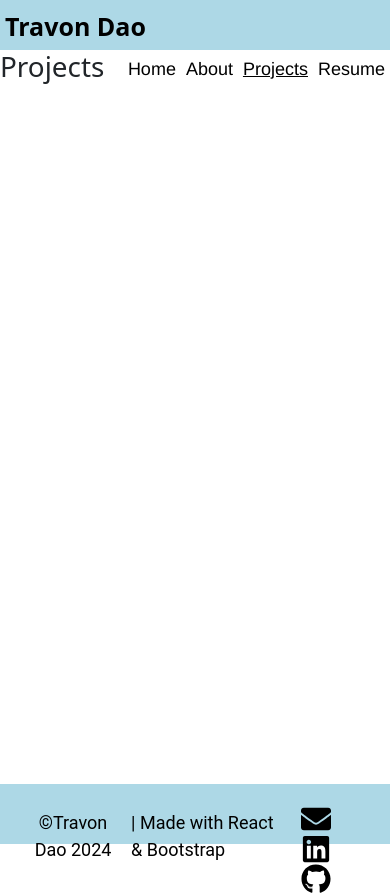
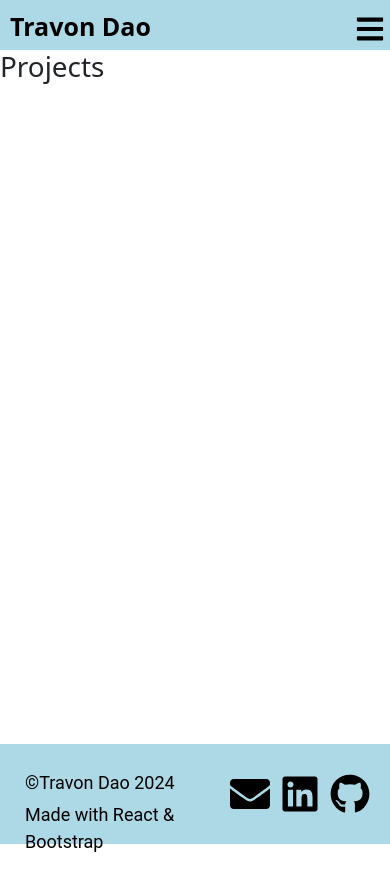
Before and after one commit to tdao09/portfolio, a React (Create React App) app: page /projects in a window 390 px wide. After the commit the page ends 855 px from the top, so only its background shows below. Built offline with nearby package versions, Linux system fonts and the light colour scheme.

Commit message:
responsive css

```diff
--- a/data/projects.JSON
+++ /dev/null
@@ -1,3 +0,0 @@
-[
-
-]
--- a/src/components/footer.js
+++ b/src/components/footer.js
@@ -7,14 +7,15 @@ export default function Footer() {
             <div className="copy-div">
                 <div className="footer-container">
                     <p className="copy">&copy;Travon Dao 2024</p>
-                    <p>| Made with React & Bootstrap</p>
+                    <p className="separator">|</p>
+                    <p>Made with React & Bootstrap</p>
                 </div>
 
             </div>
             <div className="list-div">
-                <a href="mailto:travondao@gmail.com"><FaEnvelope className="envelope-logo"/></a>
-                <a href="https://www.linkedin.com/in/travon-dao-3490221b3/" target="_blank" rel="noreferrer"><FaLinkedin className="linkedin-logo"/></a>
-                <a href="https://github.com/tdao09" target="_blank" rel="noreferrer"><FaGithub className="github-logo"/></a>
+                <a href="mailto:travondao@gmail.com"><FaEnvelope className="envelope-logo" alt="Envelope logo"/></a>
+                <a href="https://www.linkedin.com/in/travon-dao-3490221b3/" target="_blank" rel="noreferrer"><FaLinkedin className="linkedin-logo" alt="Linkedin logo"/></a>
+                <a href="https://github.com/tdao09" target="_blank" rel="noreferrer"><FaGithub className="github-logo" alt="Github logo"/></a>
             </div>
         </footer>
     );
--- a/src/components/navbar.js
+++ b/src/components/navbar.js
@@ -1,21 +1,28 @@
 
 import '../css/navbar.css';
 import { NavLink } from 'react-router-dom';
+import { FaBars } from 'react-icons/fa';
+import { useState } from 'react';
 
 export default function Navbar() {
+    const [showNav, toggleNav] = useState(false);
+
+    function handleHamburgerTap() {
+        toggleNav(!showNav);
+    }
+
     return(
         <nav className="navbar">
-            <div className="nav-title">
-            <NavLink className="nav-name" to="/">Travon Dao</NavLink>
-            </div>
-            <div className="nav-list">
-                <ul>
+
+                <NavLink className="nav-title" to="/">Travon Dao</NavLink>
+                <ul className={`nav-list ${showNav ? "nav-open" : ""}`}>
                     <li><NavLink to="/">Home</NavLink></li>
                     <li><NavLink to="/about">About</NavLink></li>
                     <li><NavLink to="/projects">Projects</NavLink></li>
                     <li><NavLink to="/resume">Resume</NavLink></li>
-            </ul>
-            </div>
+                </ul>
+                <FaBars className="hamburger" alt="More options/
+                        hamburger icon" onClick={handleHamburgerTap}/>
         </nav>
     );
 }
--- a/src/css/footer.css
+++ b/src/css/footer.css
@@ -6,11 +6,6 @@ footer {
     padding: 20px;
 }
 
-footer ul {
-    list-style-type: none;
-    display: flex;
-    justify-content: flex-end;
-}
 
 .list-div a {
     margin-left: 10px;
@@ -47,3 +42,35 @@ footer ul li a:hover {
 p.copy {
     text-align: center;
 }
+
+@media (max-width: 680px) {
+    footer {
+        height: 100px;
+
+    }
+
+    .envelope-logo, .linkedin-logo, .github-logo {
+        height: 40px;
+        width: 40px;
+
+    }
+
+    .footer-container {
+        display: block;
+    }
+
+    p.separator {
+        display: none;
+    }
+
+    p.copy {
+        text-align: left;
+    }
+
+    .list-div {
+        display: flex;
+        justify-content: center;
+        align-items: center;
+
+    }
+}
--- a/src/css/home.css
+++ b/src/css/home.css
@@ -1,44 +1,33 @@
 h1.intro-title {
+    font-size: 35px;
     margin: 35px;
-    font-size: 25px;
 }
 
 .intro-text p {
     margin: 35px;
+    font-size: 18px;
 }
 
-.intro-text p {
-    font-size: 16px;
+div.intro-container {
+    display: flex;
 }
 
 img.Travon-portrait-home {
     height: 350px;
     width: 300px;
-    border-radius: 15px;
     display: block;
     margin: 0 auto;
     margin-top: 20px;
     border-radius: 15px;
-
 }
 
-/* screen sizes 650 or wider */
-@media (min-width: 850px) {
-    div.intro-container {
-        display: flex;
-    }
+img.intro-text-img {
+    display: none;
+}
 
-    h1.intro-title {
-        font-size: 35px;
-    }
-    .intro-text p {
-        font-size: 18px;
-    }
-
-    .intro-text, .intro-pic {
-        flex-basis: 50%;
-        flex-grow: 1;
-    }
+.intro-text, .intro-pic {
+    flex-basis: 50%;
+    flex-grow: 1;
 }
 
 h1.projects {
@@ -47,27 +36,71 @@ h1.projects {
 }
 
 
-div.skills {
-display: flex;
-justify-content: center;
-align-items: center;
-}
-
-
-
-.java-logo, .python-logo, .sql-logo, .html-logo, .css-logo, .js-logo, .node-logo, .express-logo, .mongo-logo {
-    height: 50px;
-    width: 50px;
-    margin: 2px;
-}
-
-.react-logo {
-    height: 45px;
-    width: 50px;
+.java-logo, .python-logo, .sql-logo, .html-logo, .css-logo, .js-logo, .node-logo, .express-logo, .react-logo, .mongo-logo {
+    height: 60px;
+    width: 60px;
     margin: 2px;
 }
 
 
 .projects-container {
     display: flex;
+    margin-bottom: 10px;
 }
+
+div.skills {
+    margin-left: 20px;
+ }
+
+div.skills-row-1, div.skills-row-2 {
+    display: inline-block;
+    justify-self: center;
+}
+
+
+
+@media (max-width: 680px) {
+    div.intro-container {
+        display: block;
+    }
+
+    .intro-text p {
+        font-size: 16px;
+    }
+
+    h1.intro-title {
+        margin: 35px;
+        font-size: 25px;
+    }
+    div.skills {
+        display: block;
+
+    }
+
+    img.intro-text-img {
+        height: 300px;
+        width: 250px;
+        display: block;
+        margin: 0 auto;
+        margin-top: 20px;
+        border-radius: 15px;
+    }
+
+    img.Travon-portrait-home {
+      display: none;
+    }
+    .intro-title {
+        text-align: center
+    }
+
+    div.skills {
+       display: flex;
+       justify-content: center;
+       text-align: center;
+    }
+
+    .java-logo, .python-logo, .sql-logo, .html-logo, .css-logo, .js-logo, .node-logo, .express-logo, .react-logo, .mongo-logo {
+        height: 40px;
+        width: 40px;
+    }
+}
--- a/src/css/navbar.css
+++ b/src/css/navbar.css
@@ -34,30 +34,57 @@
     text-decoration: underline;
 }
 
-.navbar .nav-name {
-    margin-left: auto;
+.navbar .nav-title {
+    margin-left: 10px;
     white-space: nowrap;
     margin-bottom: 5px;
 }
 
-.nav-name {
+.nav-title {
     font-size: 25px;
     text-decoration: none;
     font-weight: bold;
     color: black;
 }
 
-.nav-title {
-    margin-left: 5px;
-}
-
-.nav-list {
+ul.nav-list {
     margin-left: auto;
     display: flex;
     align-items: center;
 }
 
-.nav-title {
-    display: flex;
-    align-items: center;
+
+.hamburger {
+    display: none;
 }
+
+/* height and width of 26px will preserve margins of nav-title */
+@media (max-width: 650px) {
+    .hamburger {
+        display: inline-block;
+        width: 30px;
+        height: 30px;
+        margin: 5px;
+        color: black;
+    }
+
+     ul.nav-list {
+        display: none;
+    }
+
+    .nav-title {
+        margin-bottom: 5px;
+        text-align: center;
+    }
+
+    ul.nav-open {
+        position: fixed;
+        display: block;
+        margin: 0px;
+        background-color: lightblue;
+        top: 50px;
+        right: -140px;
+        width: 300px;
+        height: 100vh;
+    }
+ }
--- a/src/css/project-card.css
+++ b/src/css/project-card.css
@@ -1,6 +1,6 @@
 .project-card {
     width: 250px;
-    height: 450px;
+    height: 300px;
     background-color: lightblue;
     margin: 10px;
     border-radius: 10px;
@@ -9,23 +9,61 @@
 
 .project-card img {
     width: 100%;
-    height: 75%;
+    height: 50%;
     display: block;
     margin: auto;
 }
 
 h2.project-title {
     margin-left: 5px;
+    font-size: 20px;
+    font-weight: bold;
     margin-bottom: 0;
+    margin-top: 5px;
+    font-family: 'Segoe UI';
 }
 
 p.project-caption {
     margin-bottom: 0;
     font-size: 18px;
     margin-left: 5px;
+    font-family: 'Segoe UI';
 }
 
 p.project-description {
     margin-left: 5px;
-    font-size: 16px;
+    font-size: 18px;
+    font-family: 'Segoe UI';
 }
+
+.project-card {
+    transition: box-shadow 0.3s ease;
+  }
+
+  .project-card:hover {
+    box-shadow: 0 4px 10px rgba(0, 0, 0, 0.5);
+  }
+
+@media (max-width: 680px) {
+    .project-card {
+        height: 200px;
+        width: 175px;
+    }
+
+    h2.project-title {
+        font-size: 16px;
+        font-weight: bold;
+        font-family: 'Segoe UI';
+    }
+
+    p.project-caption {
+        font-family: 'Segoe UI';
+        font-size: 18px;
+    }
+
+    p.project-description {
+        font-family: 'Segoe UI';
+
+        font-size: 14px;
+    }
+}
--- a/src/data/projects.json
+++ b/src/data/projects.json
@@ -18,7 +18,7 @@
         "thumbnail": "./img/travon.jpg"
     },
     {
-        "name" : "Washington State SQL Database",
+        "name" : "Prison Database",
         "languages": "SQL",
         "frameworks": "",
         "skills": "Data modeling",
--- a/src/pages/home.js
+++ b/src/pages/home.js
@@ -6,13 +6,12 @@ import '../css/home.css';
 import projectData from '../data/projects.json';
 import ProjectCard from '../components/project-card.js';
 
-
-
 export default function Home() {
+    projectData = projectData.slice(0, 4);
 
     let projectsArray = projectData.map((currentProjectData) => {
         return(
-            <ProjectCard data={currentProjectData}/>
+            <ProjectCard data={currentProjectData} key={currentProjectData.name}/>
         );
     });
 
@@ -22,15 +21,20 @@ export default function Home() {
         <div className="intro-container">
             <div className="intro-text">
                 <h1 className="intro-title">Hello, my name is Travon</h1>
+                <img className="intro-text-img" src="./img/travon.jpg" alt="Travon Dao headshot"/>
                 <p>Full-stack web developer with experience in UX Design and Human-Subjects Research</p>
                 <p>Graduated from the University of Washington, Seattle with B.S. in Informatics and B.A. in Psychology</p>
 
                 <div className="skills">
+                    <div className="skills-row-1">
                         <img className="java-logo" src="./assets/logos/java.png" alt="java logo"/>
                         <img className="python-logo" src="./assets/logos/python.png" alt="python logo"/>
                         <img className="sql-logo" src="./assets/logos/sql.png" alt="sql logo"/>
                         <img className="html-logo" src="./assets/logos/html.png" alt="html logo"/>
                         <img className="css-logo"src="./assets/logos/css.png" alt="css logo"/>
+                    </div>
+
+                    <div className="skills-row-2">
                         <img className="js-logo" src="./assets/logos/javascript.png" alt="javascript logo"/>
                         <img className="node-logo" src="./assets/logos/node.png" alt="node logo"/>
                         <img className="express-logo" src="./assets/logos/express.png" alt="express logo"/>
@@ -39,8 +43,10 @@ export default function Home() {
                     </div>
 
                 </div>
+
+            </div>
             <div className="intro-pic">
-                <img className="Travon-portrait-home" src="./img/travon.jpg" alt="Travon Dao"/>
+                <img className="Travon-portrait-home" src="./img/travon.jpg" alt="Travon Dao headshot"/>
             </div>
         </div>
 
```
Lines whose indentation alone changed are shown as unchanged.
